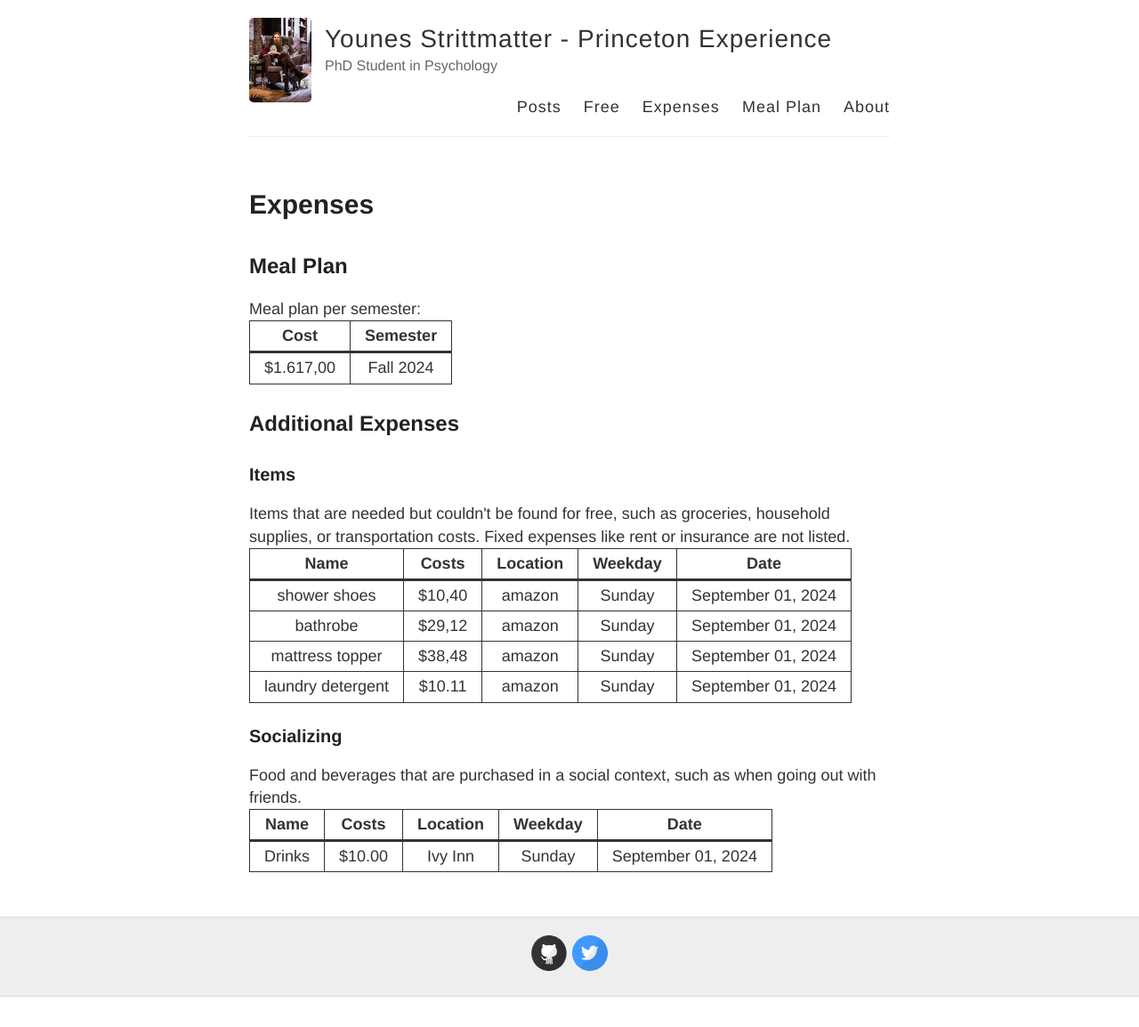
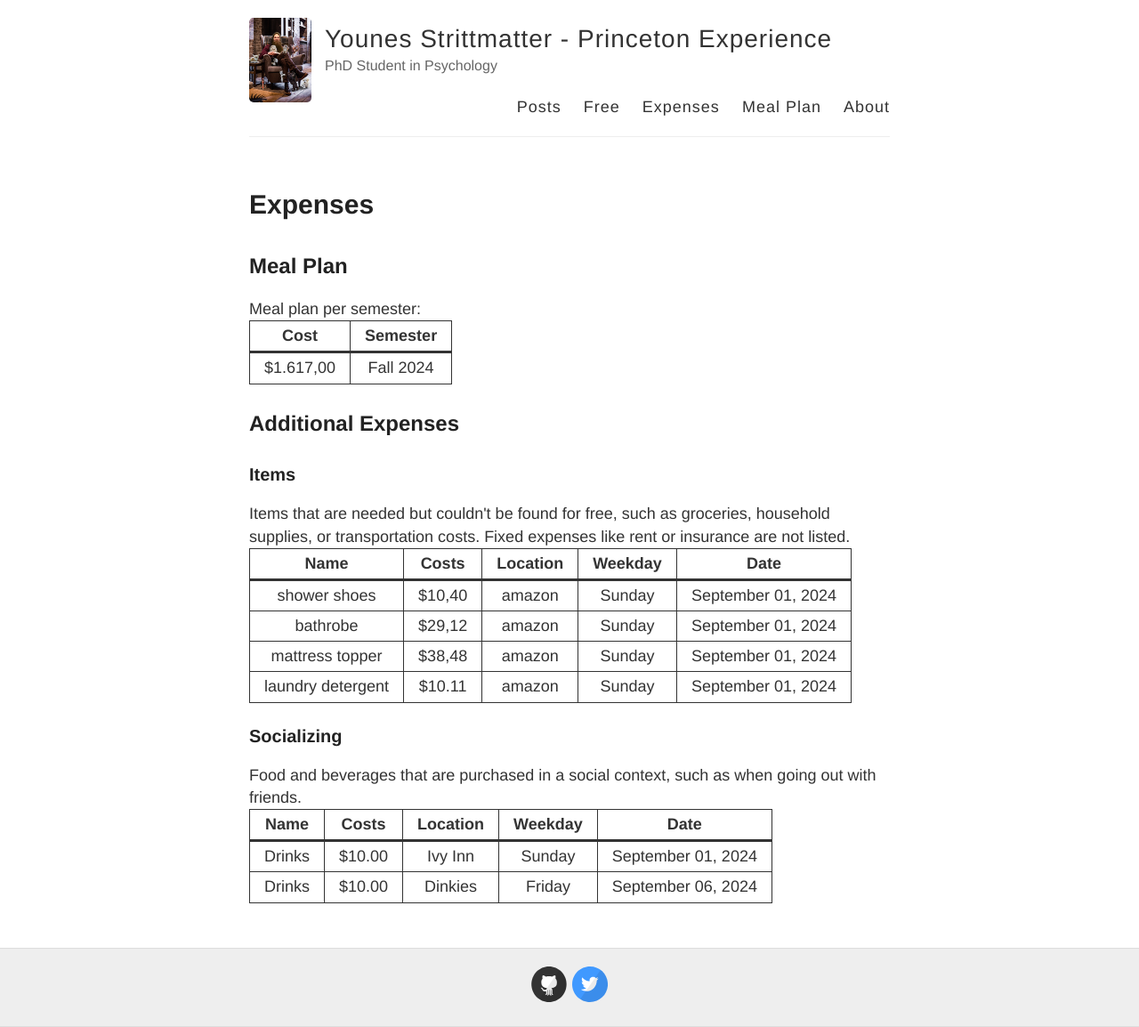
Before and after one commit to younesStrittmatter/princeton-experiment, a Jekyll site: the page built from expenses.html, in a window 1280 px wide. Shown: the whole page at 89% size. Built offline with Jekyll 4.4.1, drawn with Linux system fonts in a browser that asks for light colours; before the commit the page ends 1120 px from its top, so only the background shows below that.

Commit message:
added info

```diff
--- a/_data/socializing.yml
+++ b/_data/socializing.yml
@@ -2,3 +2,7 @@
   location: Ivy Inn
   cost: $10.00
   date: 2024-09-01
+- name: Drinks
+  location: Dinkies
+  cost: $10.00
+  date: 2024-09-06
```
